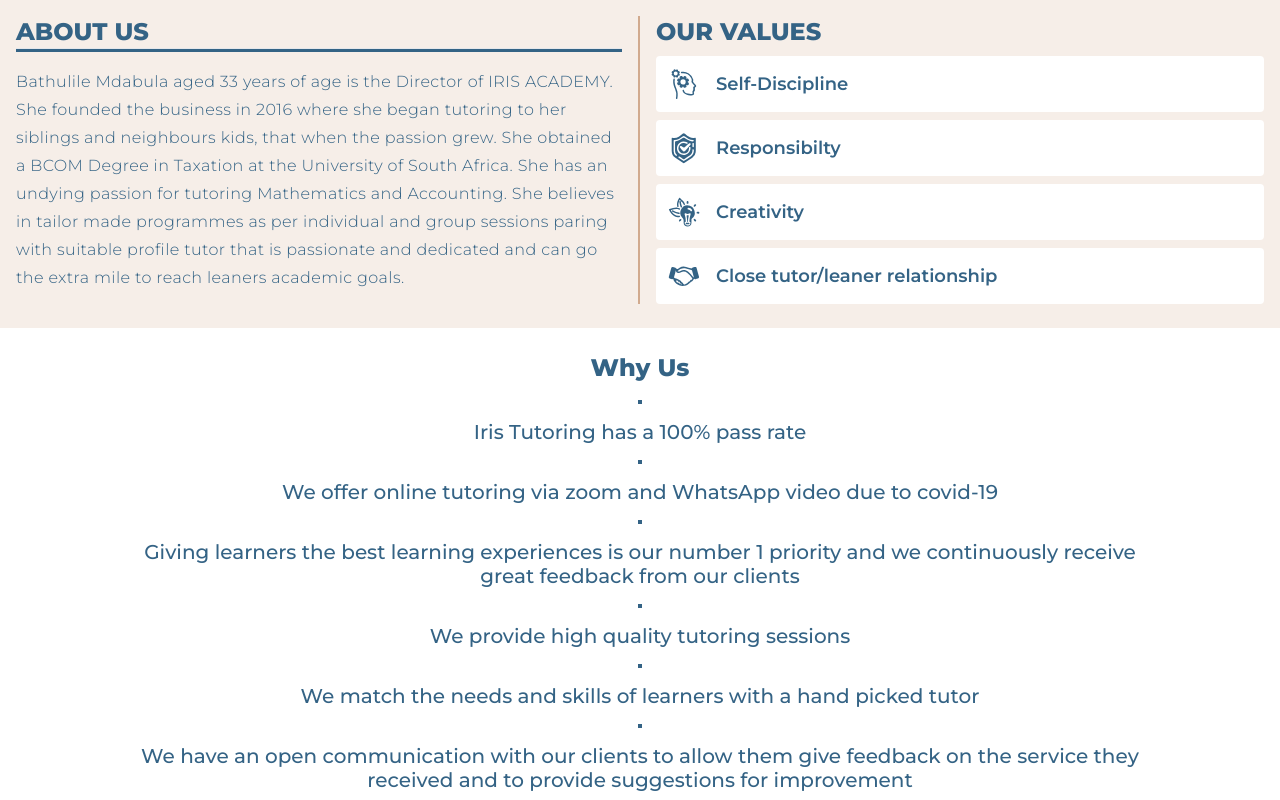
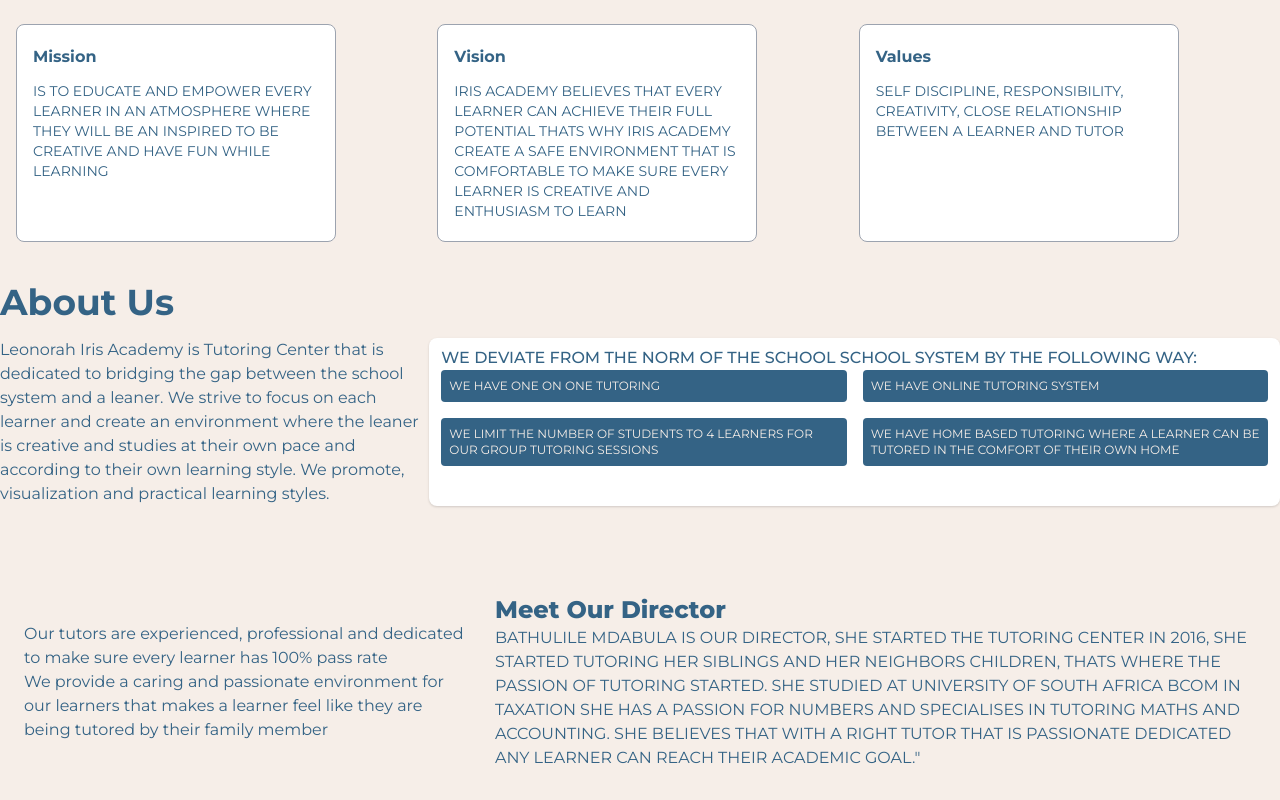
Before and after one commit to PhilaniNcube/irisacademy, a Next.js app: page / in a window 1280 px wide. Shown: the part 580-1380 px from the top of the page. Built offline with nearby package versions, Linux system fonts and the light colour scheme; what @tailwindcss/typography would draw is missing.

Commit message:
new about section

```diff
--- /dev/null
+++ b/components/Home/About/NewAbout.js
@@ -0,0 +1,122 @@
+import React from 'react';
+
+const NewAbout = () => {
+  return (
+    <section className="py-4 bg-lightBrown">
+      <div className="grid grid-cols-1 md:grid-cols-3 gap-4 p-4 max-w-7xl mx-auto">
+        <div className="max-w-xs  flex flex-col justify-between bg-white dark:bg-gray-800 rounded-lg border border-gray-400 mb-6 py-5 px-4">
+          <div>
+            <h4 className="text-navy dark:text-gray-100 font-bold mb-3">
+              Mission
+            </h4>
+            <p className="text-navy dark:text-gray-100 text-sm">
+              IS TO EDUCATE AND EMPOWER EVERY LEARNER IN AN ATMOSPHERE WHERE
+              THEY WILL BE AN INSPIRED TO BE CREATIVE AND HAVE FUN WHILE
+              LEARNING
+            </p>
+          </div>
+          <div></div>
+        </div>
+
+        <div className="max-w-xs  flex flex-col justify-between bg-white dark:bg-gray-800 rounded-lg border border-gray-400 mb-6 py-5 px-4">
+          <div>
+            <h4 className="text-navy dark:text-gray-100 font-bold mb-3">
+              Vision
+            </h4>
+            <p className="text-navy dark:text-gray-100 text-sm">
+              IRIS ACADEMY BELIEVES THAT EVERY LEARNER CAN ACHIEVE THEIR FULL
+              POTENTIAL THATS WHY IRIS ACADEMY CREATE A SAFE ENVIRONMENT THAT IS
+              COMFORTABLE TO MAKE SURE EVERY LEARNER IS CREATIVE AND ENTHUSIASM
+              TO LEARN
+            </p>
+          </div>
+          <div></div>
+        </div>
+
+        <div className="max-w-xs  flex flex-col justify-between bg-white dark:bg-gray-800 rounded-lg border border-gray-400 mb-6 py-5 px-4">
+          <div>
+            <h4 className="text-navy dark:text-gray-100 font-bold mb-3">
+              Values
+            </h4>
+            <p className="text-navy dark:text-gray-100 text-sm">
+              SELF DISCIPLINE, RESPONSIBILITY, CREATIVITY, CLOSE RELATIONSHIP
+              BETWEEN A LEARNER AND TUTOR
+            </p>
+          </div>
+          <div></div>
+        </div>
+      </div>
+      <div className="max-w-7xl mx-auto">
+        <h1 className="text-3xl lg:text-4xl font-bold leading-9 text-navy pb-4">
+          About Us
+        </h1>
+        <div className="grid grid-cols-1 md:grid-cols-6 gap-2">
+          <div className="md:col-span-2">
+            <p className="text-navy">
+              Leonorah Iris Academy is Tutoring Center that is dedicated to
+              bridging the gap between the school system and a leaner. We strive
+              to focus on each learner and create an environment where the
+              leaner is creative and studies at their own pace and according to
+              their own learning style. We promote, visualization and practical
+              learning styles.
+            </p>
+          </div>
+          <div className="md:col-span-4 bg-white rounded-lg shadow py-2 px-3">
+            <h3 className="text-navy font-medium">
+              WE DEVIATE FROM THE NORM OF THE SCHOOL SCHOOL SYSTEM BY THE
+              FOLLOWING WAY:
+            </h3>
+            <div className="grid grid-cols-2 gap-4">
+              <div className="rounded bg-navy text-lightBrown p-2 flex items-center">
+                <p className="text-xs">WE HAVE ONE ON ONE TUTORING</p>
+              </div>
+              <div className="rounded bg-navy text-lightBrown p-2 flex items-center">
+                <p className="text-xs">WE HAVE ONLINE TUTORING SYSTEM</p>
+              </div>
+              <div className="rounded bg-navy text-lightBrown p-2 flex items-center">
+                <p className="text-xs">
+                  WE LIMIT THE NUMBER OF STUDENTS TO 4 LEARNERS FOR OUR GROUP
+                  TUTORING SESSIONS
+                </p>
+              </div>
+              <div className="rounded bg-navy text-lightBrown p-2 flex items-center">
+                <p className="text-xs">
+                  WE HAVE HOME BASED TUTORING WHERE A LEARNER CAN BE TUTORED IN
+                  THE COMFORT OF THEIR OWN HOME
+                </p>
+              </div>
+            </div>
+          </div>
+        </div>
+
+        <div className="grid grid-cols-8 gap-6 mt-16 p-6">
+          <div className="col-span-8 md:col-span-3 text-navy flex justify-center flex-col">
+            <p className="text-base">
+              Our tutors are experienced, professional and dedicated to make
+              sure every learner has 100% pass rate
+            </p>
+            <p className="text-base">
+              We provide a caring and passionate environment for our learners
+              that makes a learner feel like they are being tutored by their
+              family member
+            </p>
+          </div>
+          <div className="col-span-8 md:col-span-5 text-navy">
+            <h2 className="font-extrabold  text-2xl">Meet Our Director</h2>
+            <p className="text-base">
+              BATHULILE MDABULA IS OUR DIRECTOR, SHE STARTED THE TUTORING CENTER
+              IN 2016, SHE STARTED TUTORING HER SIBLINGS AND HER NEIGHBORS
+              CHILDREN, THATS WHERE THE PASSION OF TUTORING STARTED. SHE STUDIED
+              AT UNIVERSITY OF SOUTH AFRICA BCOM IN TAXATION SHE HAS A PASSION
+              FOR NUMBERS AND SPECIALISES IN TUTORING MATHS AND ACCOUNTING. SHE
+              BELIEVES THAT WITH A RIGHT TUTOR THAT IS PASSIONATE DEDICATED ANY
+              LEARNER CAN REACH THEIR ACADEMIC GOAL."
+            </p>
+          </div>
+        </div>
+      </div>
+    </section>
+  );
+};
+
+export default NewAbout;
--- a/pages/index.js
+++ b/pages/index.js
@@ -1,6 +1,7 @@
 import Head from 'next/head';
 import { Fragment } from 'react';
 import AboutSection from '../components/Home/About/AboutSection';
+import NewAbout from '../components/Home/About/NewAbout';
 import Contact from '../components/Home/Contact/Contact';
 import Hero from '../components/Home/Hero';
 import Packages from '../components/Home/Packages/Packages';
@@ -15,7 +16,7 @@
         <link rel="icon" href="/favicon.ico" />
       </Head>
       <Hero />
-      <AboutSection />
+      <NewAbout />
       <Why />
       <Services />
       <Packages />
```
